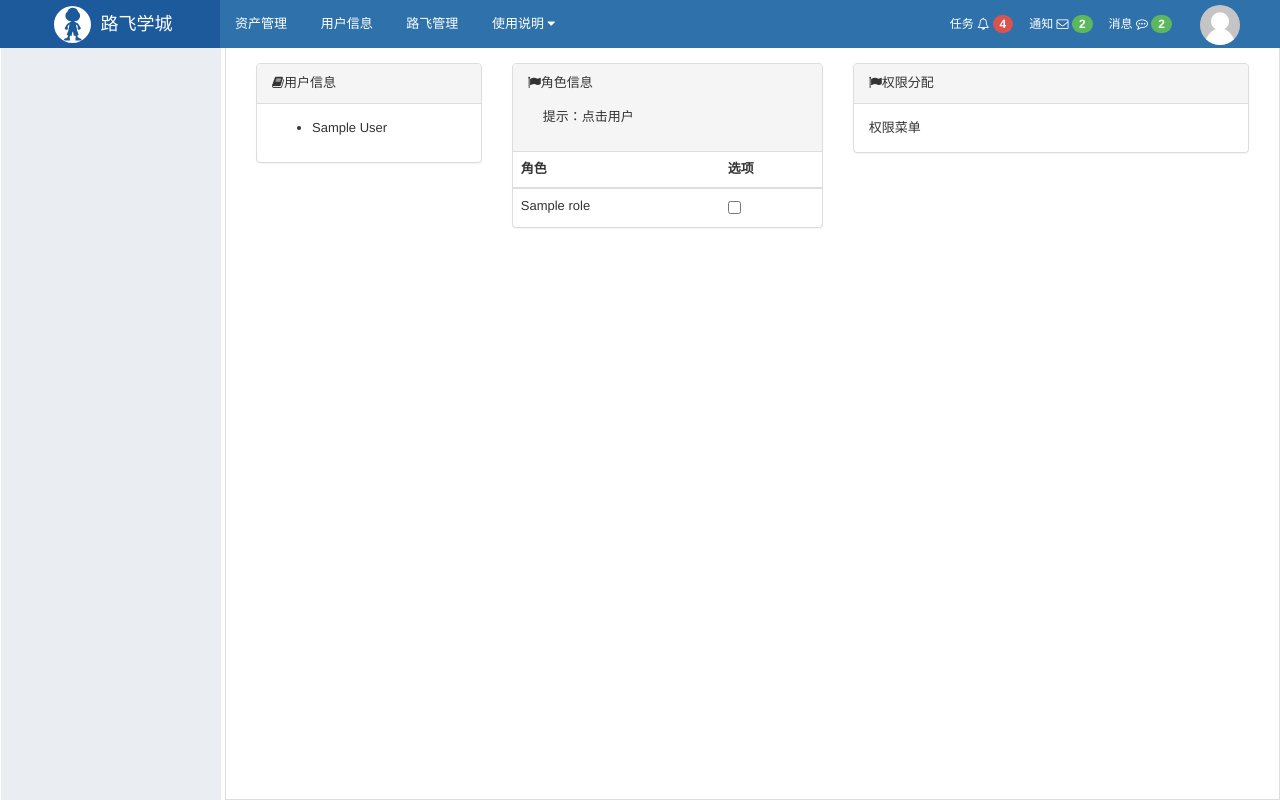
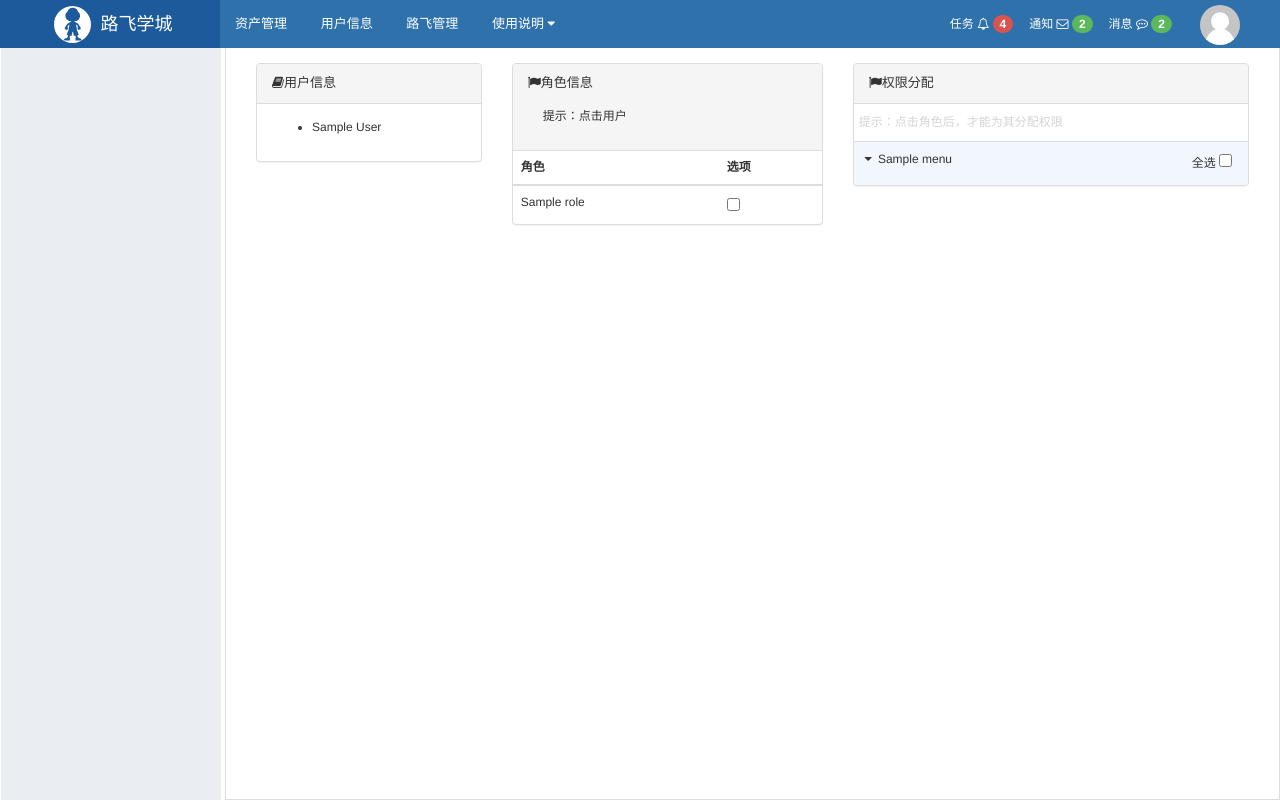
Before and after one commit to Edward66/permission_learn, a Django app: page /rbac/distribute/permissions/ in a window 1280 px wide. Run offline with Django 3.2, Linux system fonts and the light colour scheme; tables that the repository leaves empty hold one stand-in row (values such as "Sample post"); data that the repository does not hold is empty; some libraries are stand-ins or nearby versions.

Commit message:
权限分配页面的前端代码

```diff
--- a/rbac/templates/rbac/distribute_permissions.html
+++ b/rbac/templates/rbac/distribute_permissions.html
@@ -3,8 +3,93 @@
 
 {% block css %}
     <style>
-        tr.active {
+        table {
+            font-size: 12px;
+        }
+
+        .user-area ul {
+            padding-left: 20px;
+        }
+
+        .user-area li {
+            cursor: pointer;
+            padding: 2px 0;
+        }
+
+        .user-area li a {
+            display: block;
+        }
+
+        .user-area li.active {
+            font-weight: bold;
+            color: red;
+        }
+
+        .user-area li.active a {
+            color: red;
+        }
+
+        .role-area tr td a {
+            display: block;
+        }
+
+        .role-area tr.active {
+            background-color: #f1f7fd;
             border-left: 3px solid #fdc00f;
+        }
+
+        .panel-body {
+            font-size: 12px;
+        }
+
+        .permission-area tr.root {
+            background-color: #f1f7fd;
+        }
+
+        .permission-area tr.root td i {
+            margin: 3px;
+        }
+
+        .permission-area .node {
+
+        }
+
+        .permission-area .node input[type='checkbox'] {
+            margin: 0 5px;
+        }
+
+        .permission-area .node .parent {
+            padding: 5px 0;
+        }
+
+        .permission-area .node label {
+            font-weight: normal;
+            margin-bottom: 0;
+            font-size: 12px;
+        }
+
+        .permission-area .node .children {
+            padding: 0 0 0 20px;
+        }
+
+        .permission-area .node .children .child {
+            display: inline-block;
+            margin: 2px 5px;
+        }
+
+        .select-help {
+            float: right;
+        }
+
+        .select-help label {
+            font-weight: normal;
+            cursor: pointer;
+        }
+
+        .select-help .check-all {
+            float: left;
+            display: inline-block;
+            margin-right: 8px;
         }
     </style>
 {% endblock css %}
@@ -54,7 +139,7 @@
                         <tr>
                             <td>{{ role.title }}</td>
                             <td>
-                                <input type="checkbox" name="roles" value="{{ row.id }}" />
+                                <input type="checkbox" name="roles" value="{{ row.id }}"/>
                             </td>
                         </tr>
                     {% endfor %}
@@ -63,16 +148,63 @@
             </div>
         </div>
 
-        <div class="col-md-5">
+        <div class="col-md-5 permission-area">
             <div class="panel panel-default">
                 <!-- Default panel contents -->
                 <div class="panel-heading">
                     <i class="fa fa-flag" aria-hidden="true">权限分配</i>
                 </div>
 
-                <div class="panel-body">
-                    权限菜单
+                <div class="panel-body" style="color: #d4d4d4;padding:10px  5px;">
+
+                    提示：点击角色后，才能为其分配权限
                 </div>
+                <table class="table">
+                    <tbody>
+                    {% for menu in all_menu_list %}
+                        <tr class="root">
+                            <td>
+                                <i class="fa fa-caret-down" aria-hidden="true"></i>
+                                {{ menu.title }}
+                                <div class="select-help">
+                                    <div class="check-all">
+                                        <label for="check_all_{{ menu.id }}">全选</label>
+                                            <input id="check_all_{{ menu.id }}" type="checkbox">
+                                    </div>
+                                </div>
+                            </td>
+                        </tr>
+                        {% if menu.children %}
+                            <tr class="node">
+                                <td>
+                                    {% for second_menu in menu.children %}
+                                        <div class="parent">
+                                            <input type="checkbox" id="permission_{{ second_menu.id }}"
+                                                   name="permissions" value="{{ second_menu.id }}"/>
+                                            <label for="permission_{{ second_menu.id }}">{{ second_menu.title }}（菜单）</label>
+                                        </div>
+                                        <div class="children">
+                                            {% for permission in second_menu.children %}
+                                                <div class="child">
+                                                    <input type="checkbox" id="permission_{{ permission.id }}"
+                                                           name="permissions"
+                                                           value="{{ permission.id }}"/>
+
+                                                    <label for="permission_{{ permission.id }}">{{ permission.title }}</label>
+                                                </div>
+                                            {% endfor %}
+                                        </div>
+                                    {% endfor %}
+                                </td>
+                            </tr>
+                        {% endif %}
+                    {% endfor %}
+
+                    </tbody>
+
+
+                </table>
+
             </div>
 
         </div>
--- a/rbac/views/menu.py
+++ b/rbac/views/menu.py
@@ -447,11 +447,10 @@ def distribute_permissions(request):
     ]
     """
 
-    print(all_menu_list)
-
     context = {
         'user_list': user_list,
         'role_list': all_role_list,
+        'all_menu_list': all_menu_list,
     }
 
     return render(request, 'rbac/distribute_permissions.html', context=context)
```
